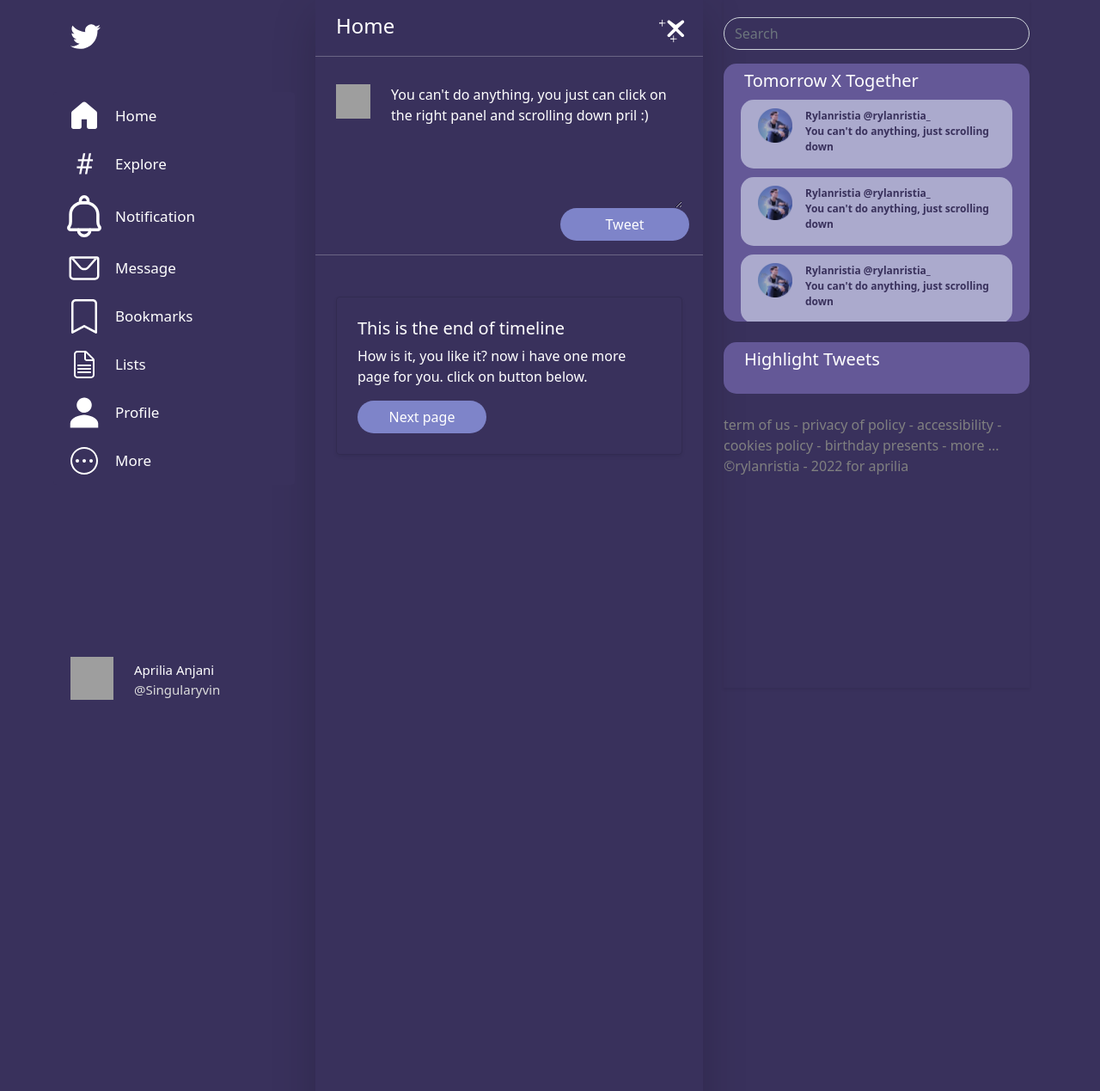
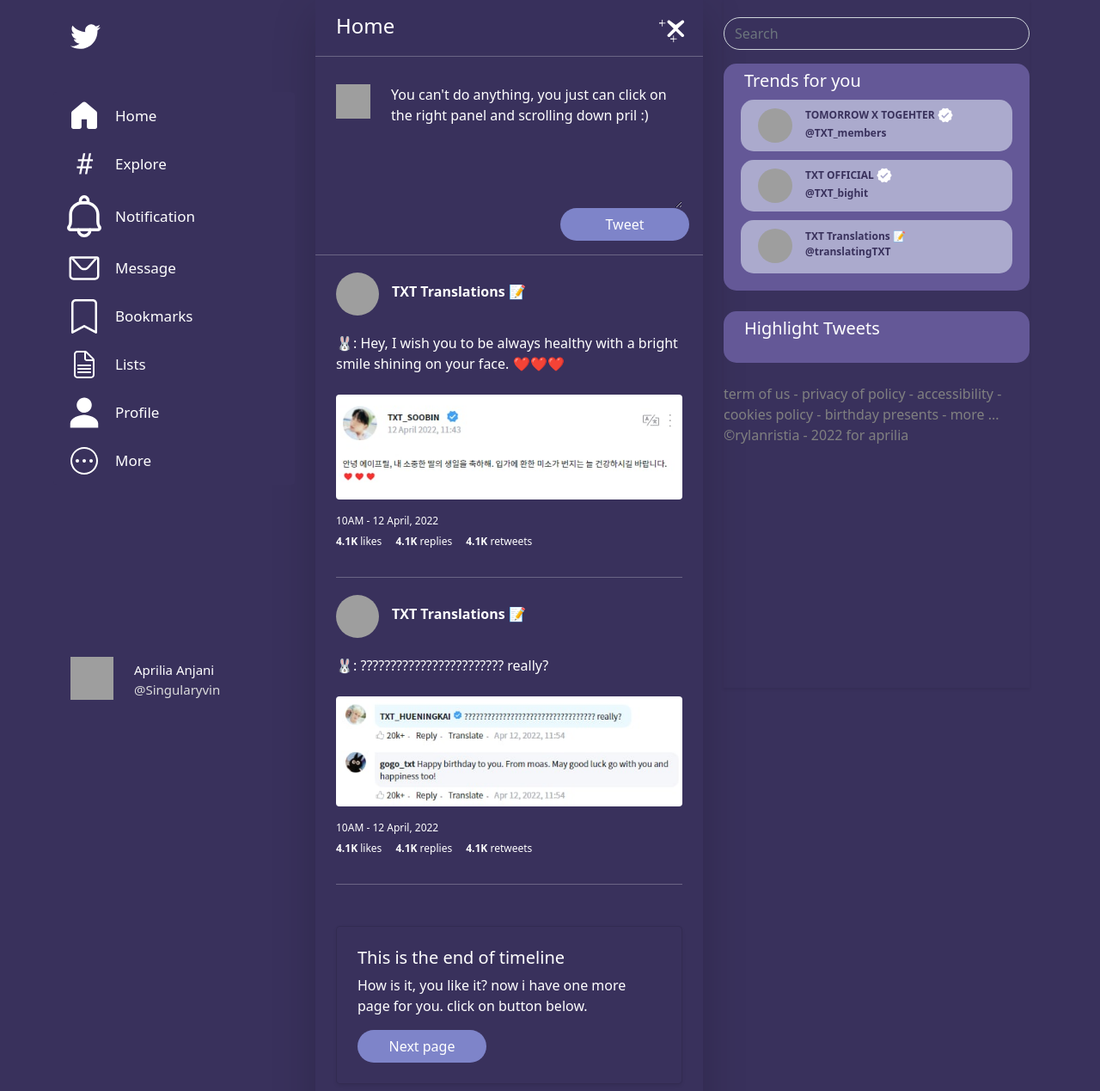
Before and after one commit to rylanristia/apriliav2, a Laravel app: page /twitter in a window 1280 px wide. Shown: the top 1269 px of the page at 86% size. Run offline with Laravel 9, Linux system fonts and the light colour scheme; the visitor is signed in with stand-in values (Sample User, id 1); data that the repository does not hold is empty; grey boxes are pictures that could not be loaded.

Commit message:
semi finished

```diff
--- a/resources/views/pages/friends.blade.php
+++ b/resources/views/pages/friends.blade.php
@@ -5,6 +5,8 @@
         <h2 class="fc-white text-center">This is from your friends</h2>
         <p class="fc-white text-center">I was preparing this for you and start finding your contact friends. And here for you
             <3 </p>
+                <h1 class="fc-white text-center">Cancelled atas permintaan kamu, ini aja ganti nya yaa... when we're older -
+                    agatha chelsea</h1>
     </div>
     <div class="container">
         <iframe width="100%" src="https://www.youtube-nocookie.com/embed/p0VqkUYtUyA" title="YouTube video player"
--- a/resources/views/pages/tweet-sender.blade.php
+++ b/resources/views/pages/tweet-sender.blade.php
@@ -120,6 +120,53 @@
                     </div>
                     <hr>
                     <div class="timeline-body ms-lg-4 me-lg-4 ms-3 me-3">
+                        <div class="tweets">
+                            <div class="head-card d-flex">
+                                <img src="https://pbs.twimg.com/profile_images/1509918078913576964/ftV8AGka_400x400.jpg"
+                                    alt="" class="profile rounded-circle">
+                                <p class="fc-white">TXT Translations 📝</p>
+                            </div>
+                            <div class="text-sender">
+                                <p>
+                                    🐰: Hey, I wish you to be always healthy with a
+                                    bright smile shining on your face. ❤️❤️❤️
+                                    <br>
+                                    <br>
+                                    <img src="{{ url('./images/soobin-weverse-post.jpg') }}" alt="" style="width: 100%"
+                                        class="rounded">
+                                </p>
+                            </div>
+                            <p class="time-stamp">10AM - 12 April, 2022</p>
+                            <div class="twit-stats d-flex">
+                                <p class="me-3"><strong>4.1K</strong> likes</p>
+                                <p class="me-3"><strong>4.1K</strong> replies</p>
+                                <p class="me-3"><strong>4.1K</strong> retweets</p>
+                            </div>
+                            <hr>
+                        </div>
+                        <div class="tweets">
+                            <div class="head-card d-flex">
+                                <img src="https://pbs.twimg.com/profile_images/1509918078913576964/ftV8AGka_400x400.jpg"
+                                    alt="" class="profile rounded-circle">
+                                <p class="fc-white">TXT Translations 📝</p>
+                            </div>
+                            <div class="text-sender">
+                                <p>
+                                    🐰: ???????????????????????? really?
+                                    <br>
+                                    <br>
+                                    <img src="{{ url('./images/weverse-comment.jpg') }}" alt="" style="width: 100%"
+                                        class="rounded">
+                                </p>
+                            </div>
+                            <p class="time-stamp">10AM - 12 April, 2022</p>
+                            <div class="twit-stats d-flex">
+                                <p class="me-3"><strong>4.1K</strong> likes</p>
+                                <p class="me-3"><strong>4.1K</strong> replies</p>
+                                <p class="me-3"><strong>4.1K</strong> retweets</p>
+                            </div>
+                            <hr>
+                        </div>
                         @foreach ($twitter as $tweet)
                             <div class="tweets">
                                 <div class="head-card d-flex">
@@ -158,69 +205,35 @@
                     </div>
                     <div class="highlighted mt-3">
                         <div class="card-trends">
-                            <h5 class="ms-4 fc-white pt-2 sticky-top">Tomorrow X Together</h5>
+                            <h5 class="ms-4 fc-white pt-2 sticky-top">Trends for you</h5>
                             {{-- highlighted --}}
-                            <a href="" class="tweet d-flex">
-                                <img src="./images/profile.png" alt="">
-                                <p>
-                                    Rylanristia @rylanristia_
-                                    <br> You can't do anything, just scrolling down
+                            <a href="#" class="tweet d-flex">
+                                <img src="https://pbs.twimg.com/profile_images/1416774860219424768/xQsvSdC-_400x400.jpg"
+                                    alt="" class="rounded-circle">
+                                <p style="margin-top: -10px; line-height:1px; padding-bottom: 5px ">
+                                    TOMORROW X TOGEHTER <img src="./images/twitter-verified.svg" alt=""
+                                        style="width: 18px; margin-top: -2px">
+                                    <br>
+                                    @TXT_members
                                 </p>
                             </a>
-                            <a href="" class="tweet d-flex">
-                                <img src="./images/profile.png" alt="">
-                                <p>
-                                    Rylanristia @rylanristia_
-                                    <br> You can't do anything, just scrolling down
+                            <a href="#" class="tweet d-flex">
+                                <img src="https://pbs.twimg.com/profile_images/1416776136822988805/FMLpWJNu_400x400.jpg"
+                                    alt="" class="rounded-circle">
+                                <p style="margin-top: -10px; line-height:1px; padding-bottom: 5px ">
+                                    TXT OFFICIAL <img src="./images/twitter-verified.svg" alt=""
+                                        style="width: 18px; margin-top: -2px">
+                                    <br>
+                                    @TXT_bighit
                                 </p>
                             </a>
-                            <a href="" class="tweet d-flex">
-                                <img src="./images/profile.png" alt="">
+                            <a href="#" class="tweet d-flex">
+                                <img src="https://pbs.twimg.com/profile_images/1509918078913576964/ftV8AGka_400x400.jpg"
+                                    alt="" class="rounded-circle">
                                 <p>
-                                    Rylanristia @rylanristia_
-                                    <br> You can't do anything, just scrolling down
-                                </p>
-                            </a>
-                            <a href="" class="tweet d-flex">
-                                <img src="./images/profile.png" alt="">
-                                <p>
-                                    Rylanristia @rylanristia_
-                                    <br> You can't do anything, just scrolling down
-                                </p>
-                            </a>
-                            <a href="" class="tweet d-flex">
-                                <img src="./images/profile.png" alt="">
-                                <p>
-                                    Rylanristia @rylanristia_
-                                    <br> You can't do anything, just scrolling down
-                                </p>
-                            </a>
-                            <a href="" class="tweet d-flex">
-                                <img src="./images/profile.png" alt="">
-                                <p>
-                                    Rylanristia @rylanristia_
-                                    <br> You can't do anything, just scrolling down
-                                </p>
-                            </a>
-                            <a href="" class="tweet d-flex">
-                                <img src="./images/profile.png" alt="">
-                                <p>
-                                    Rylanristia @rylanristia_
-                                    <br> You can't do anything, just scrolling down
-                                </p>
-                            </a>
-                            <a href="" class="tweet d-flex">
-                                <img src="./images/profile.png" alt="">
-                                <p>
-                                    Rylanristia @rylanristia_
-                                    <br> You can't do anything, just scrolling down
-                                </p>
-                            </a>
-                            <a href="" class="tweet d-flex">
-                                <img src="./images/profile.png" alt="">
-                                <p>
-                                    Rylanristia @rylanristia_
-                                    <br> You can't do anything, just scrolling down
+                                    TXT Translations 📝
+                                    <br>
+                                    @translatingTXT
                                 </p>
                             </a>
                         </div>
```
Also changed, not shown: resources/views/pages/weverse.blade.php (+14 -8 lines), public/images/soobin-weverse-post.jpg (added), public/images/twitter-verified.svg (added), public/images/weverse-comment.jpg (added).
